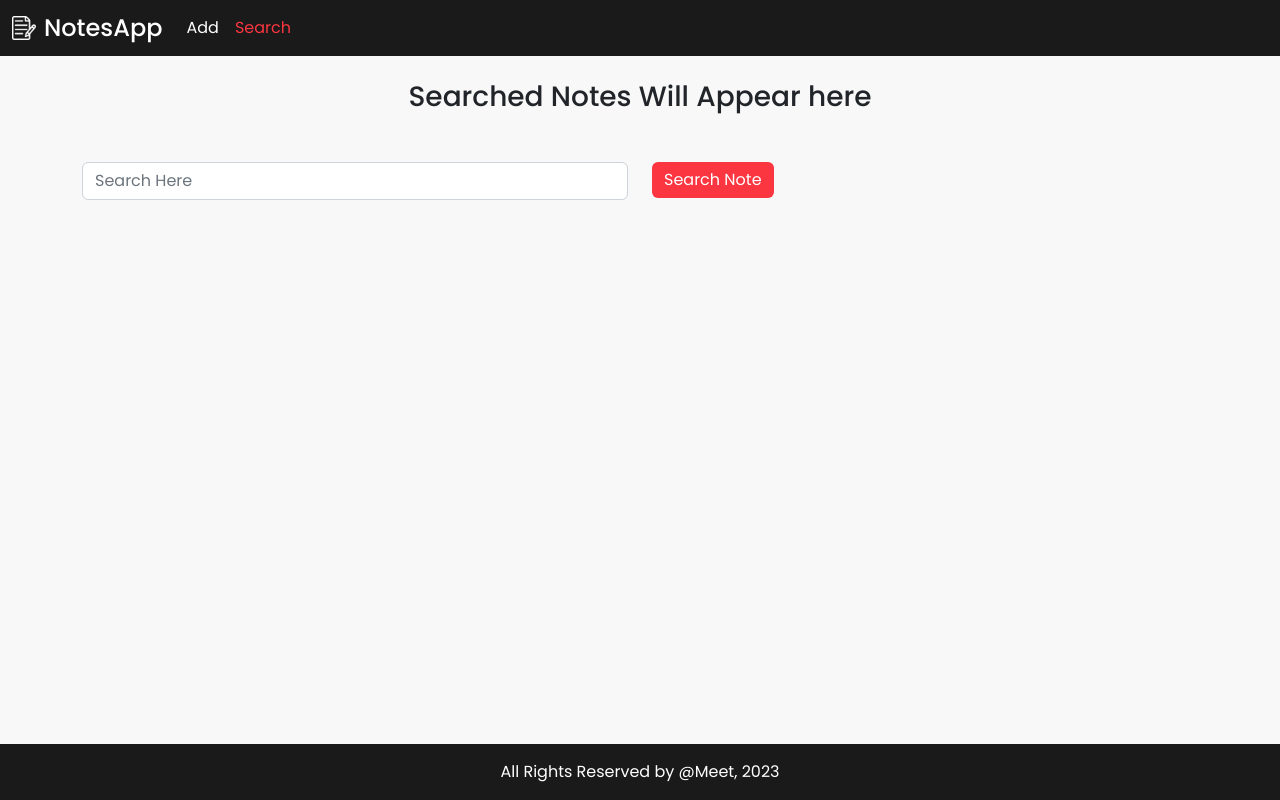
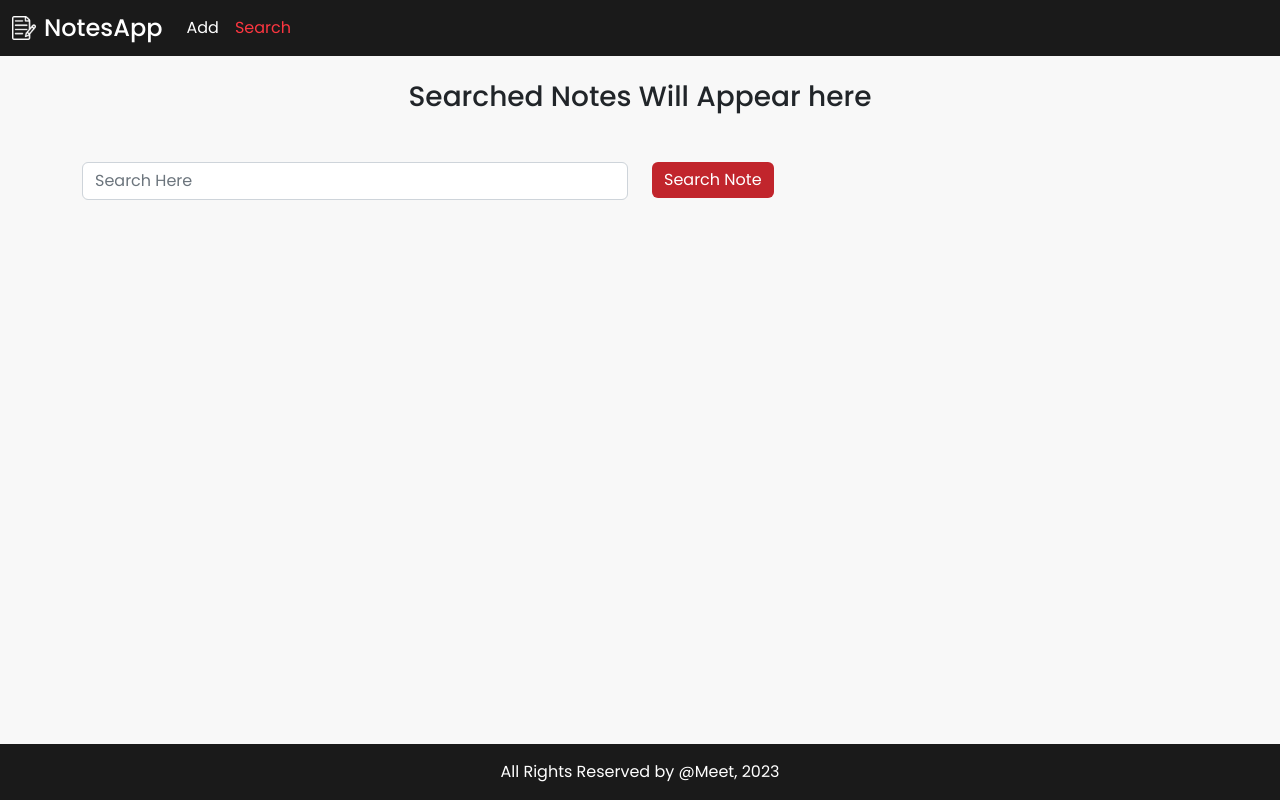
Before and after one commit to meet2960/ReactJs, a React (Create React App) app in the folder notes/: page /search in a window 1280 px wide. In both pictures the pointer is over the button "Search Note". Built offline with nearby package versions, Linux system fonts and the light colour scheme.

Commit message:
changed css

```diff
--- a/notes/src/assets/styles/reset.css
+++ b/notes/src/assets/styles/reset.css
@@ -8,7 +8,11 @@
   outline: inherit;
   border: inherit;
 }
-
+.btn-success:hover {
+  color: var(--bs-btn-hover-color);
+  background-color: #c1252c !important;
+  border-color: var(--bs-btn-hover-border-color);
+}
 .nav-link,
 .navbar-brand {
   color: var(--cs-white);
```
